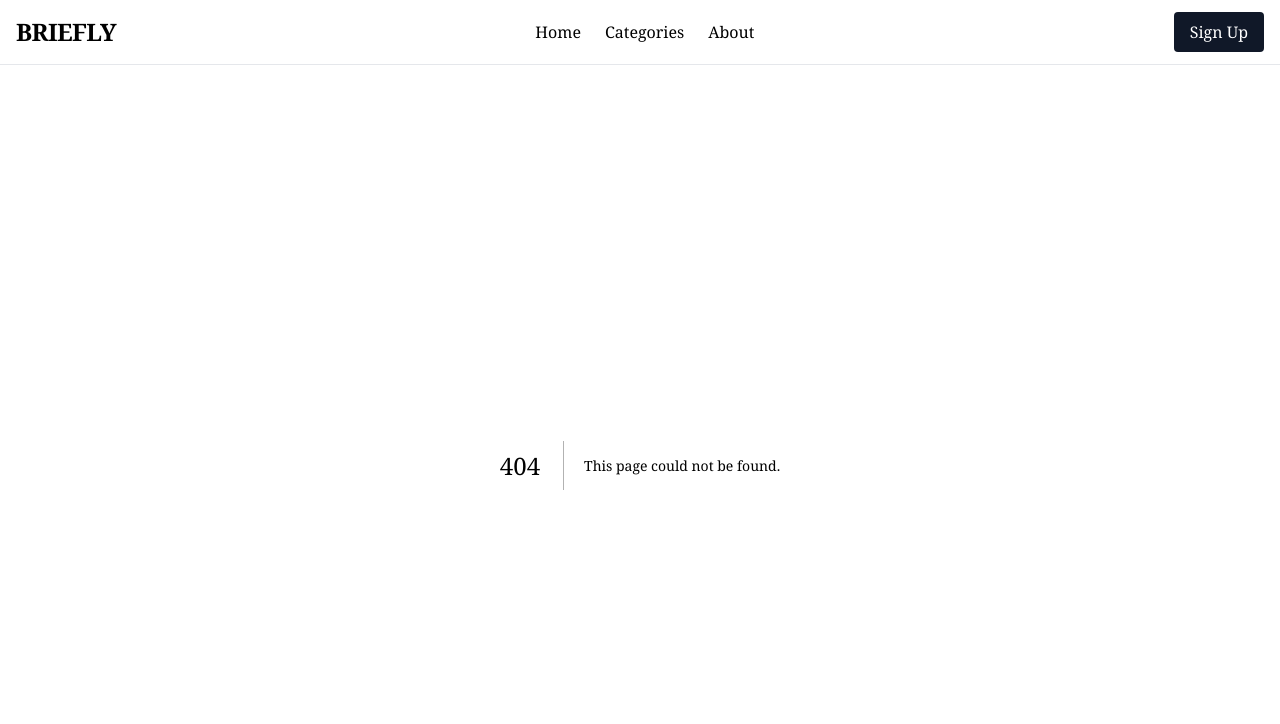
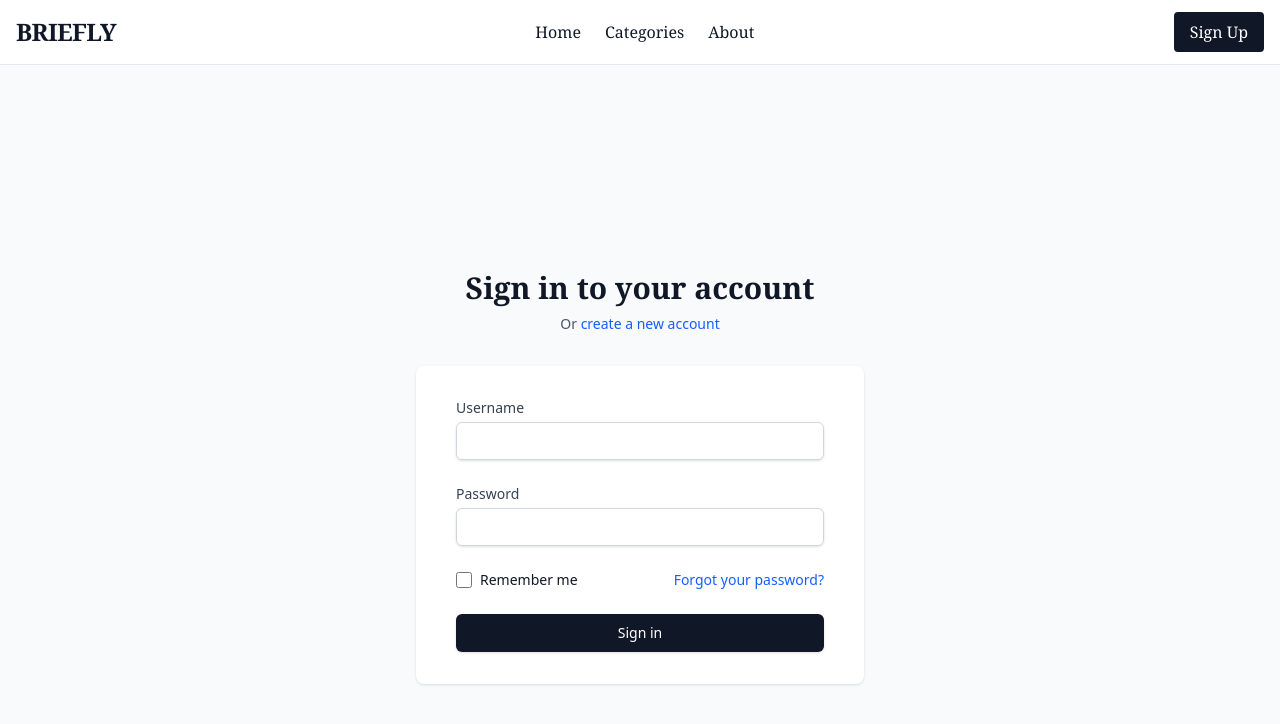
Before and after one commit to mikeshuh/CS157C-Team6, a Next.js app in the folder client/: page /login in a window 1280 px wide. Before the commit this address had no page. Shown: the top 724 px of the page. Built offline with nearby package versions, Linux system fonts and the light colour scheme; no server answers.

Commit message:
login page

```diff
--- /dev/null
+++ b/client/src/app/login/page.tsx
@@ -0,0 +1,195 @@
+"use client";
+
+import React, { useState, useEffect } from 'react';
+import { useRouter, useSearchParams } from 'next/navigation';
+import Link from 'next/link';
+import { login } from '@/lib/api';
+
+export default function Login() {
+  const router = useRouter();
+  const searchParams = useSearchParams();
+  const justRegistered = searchParams.get('registered') === 'true';
+
+  const [formData, setFormData] = useState({
+    username: '',
+    password: '',
+  });
+  const [errors, setErrors] = useState<Record<string, string>>({});
+  const [isSubmitting, setIsSubmitting] = useState(false);
+  const [serverError, setServerError] = useState('');
+  const [successMessage, setSuccessMessage] = useState('');
+
+  useEffect(() => {
+    if (justRegistered) {
+      setSuccessMessage('Account created successfully! Please log in.');
+    }
+  }, [justRegistered]);
+
+  const handleChange = (e: React.ChangeEvent<HTMLInputElement>) => {
+    const { name, value } = e.target;
+    // Sanitize input by trimming whitespace and removing HTML tags
+    const sanitizedValue = value.replace(/<[^>]*>?/gm, '').trim();
+    setFormData({ ...formData, [name]: sanitizedValue });
+
+    // Clear error for this field when user types
+    if (errors[name]) {
+      setErrors({ ...errors, [name]: '' });
+    }
+  };
+
+  const validateForm = (): boolean => {
+    const newErrors: Record<string, string> = {};
+
+    // Validate username
+    if (!formData.username) {
+      newErrors.username = 'Username is required';
+    }
+
+    // Validate password
+    if (!formData.password) {
+      newErrors.password = 'Password is required';
+    }
+
+    setErrors(newErrors);
+    return Object.keys(newErrors).length === 0;
+  };
+
+  const handleSubmit = async (e: React.FormEvent<HTMLFormElement>) => {
+    e.preventDefault();
+
+    if (!validateForm()) {
+      return;
+    }
+
+    setIsSubmitting(true);
+    setServerError('');
+    setSuccessMessage('');
+
+    try {
+      const response = await login(formData.username, formData.password);
+
+      if (response.access_token) {
+        // Store token in localStorage
+        localStorage.setItem('token', response.access_token);
+
+        // Redirect to home page
+        router.push('/');
+      }
+    } catch (error: any) {
+      console.error('Login error:', error);
+      setServerError('Invalid username or password. Please try again.');
+    } finally {
+      setIsSubmitting(false);
+    }
+  };
+
+  return (
+    <main className="min-h-screen bg-gray-50 flex flex-col justify-center py-12 sm:px-6 lg:px-8">
+      <div className="sm:mx-auto sm:w-full sm:max-w-md">
+        <h2 className="mt-6 text-center text-3xl font-serif font-extrabold text-gray-900">
+          Sign in to your account
+        </h2>
+        <p className="mt-2 text-center text-sm text-gray-600">
+          Or{' '}
+          <Link href="/signup" className="font-medium text-blue-600 hover:text-blue-500">
+            create a new account
+          </Link>
+        </p>
+      </div>
+
+      <div className="mt-8 sm:mx-auto sm:w-full sm:max-w-md">
+        <div className="bg-white py-8 px-4 shadow sm:rounded-lg sm:px-10">
+          {successMessage && (
+            <div className="bg-green-50 border-l-4 border-green-400 p-4 mb-6" role="alert">
+              <p className="text-green-700">{successMessage}</p>
+            </div>
+          )}
+
+          {serverError && (
+            <div className="bg-red-50 border-l-4 border-red-400 p-4 mb-6" role="alert">
+              <p className="text-red-700">{serverError}</p>
+            </div>
+          )}
+
+          <form className="space-y-6" onSubmit={handleSubmit}>
+            <div>
+              <label htmlFor="username" className="block text-sm font-medium text-gray-700">
+                Username
+              </label>
+              <div className="mt-1">
+                <input
+                  id="username"
+                  name="username"
+                  type="text"
+                  autoComplete="username"
+                  required
+                  value={formData.username}
+                  onChange={handleChange}
+                  className={`appearance-none block w-full px-3 py-2 border ${
+                    errors.username ? 'border-red-300' : 'border-gray-300'
+                  } rounded-md shadow-sm placeholder-gray-400 focus:outline-none focus:ring-blue-500 focus:border-blue-500 sm:text-sm`}
+                />
+                {errors.username && (
+                  <p className="mt-2 text-sm text-red-600">{errors.username}</p>
+                )}
+              </div>
+            </div>
+
+            <div>
+              <label htmlFor="password" className="block text-sm font-medium text-gray-700">
+                Password
+              </label>
+              <div className="mt-1">
+                <input
+                  id="password"
+                  name="password"
+                  type="password"
+                  autoComplete="current-password"
+                  required
+                  value={formData.password}
+                  onChange={handleChange}
+                  className={`appearance-none block w-full px-3 py-2 border ${
+                    errors.password ? 'border-red-300' : 'border-gray-300'
+                  } rounded-md shadow-sm placeholder-gray-400 focus:outline-none focus:ring-blue-500 focus:border-blue-500 sm:text-sm`}
+                />
+                {errors.password && (
+                  <p className="mt-2 text-sm text-red-600">{errors.password}</p>
+                )}
+              </div>
+            </div>
+
+            <div className="flex items-center justify-between">
+              <div className="flex items-center">
+                <input
+                  id="remember_me"
+                  name="remember_me"
+                  type="checkbox"
+                  className="h-4 w-4 text-blue-600 focus:ring-blue-500 border-gray-300 rounded"
+                />
+                <label htmlFor="remember_me" className="ml-2 block text-sm text-gray-900">
+                  Remember me
+                </label>
+              </div>
+
+              <div className="text-sm">
+                <a href="#" className="font-medium text-blue-600 hover:text-blue-500">
+                  Forgot your password?
+                </a>
+              </div>
+            </div>
+
+            <div>
+              <button
+                type="submit"
+                disabled={isSubmitting}
+                className="w-full flex justify-center py-2 px-4 border border-transparent rounded-md shadow-sm text-sm font-medium text-white bg-gray-900 hover:bg-gray-800 focus:outline-none focus:ring-2 focus:ring-offset-2 focus:ring-gray-500 disabled:opacity-50"
+              >
+                {isSubmitting ? 'Signing in...' : 'Sign in'}
+              </button>
+            </div>
+          </form>
+        </div>
+      </div>
+    </main>
+  );
+}
```
